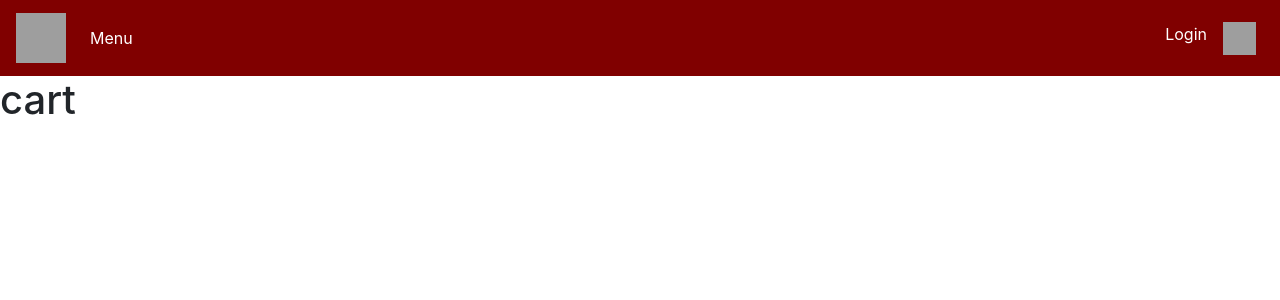
After one commit to satyakinkohli/Ashoka_AP1, a Django app: page /cart in a window 1280 px wide. The commit adds this page. Shown: the top 300 px of the page. Run offline with Django 3.2, Linux system fonts and the light colour scheme; some libraries are stand-ins or nearby versions; grey boxes are pictures that could not be loaded.

Commit message:
A bug again oh God

```diff
--- a/Store/templatetags/cart.py
+++ b/Store/models/cart.py
@@ -1,7 +1,7 @@
 from django import template
+from django.views import View
 
 register = template.Library()
-
 
 @register.filter(name='is_in_cart')
 def is_in_cart(product, cart):
@@ -12,7 +12,6 @@ def is_in_cart(product, cart):
 	return False
 
 
-
 @register.filter(name='cart_qty')
 def card_qty(product, cart):
 	keys = cart.keys()
--- a/Store/models/product.py
+++ b/Store/models/product.py
@@ -12,6 +12,11 @@ class Product(models.Model):
     image = models.ImageField(upload_to='upload/products/')
     category = models.ForeignKey(Category, on_delete=models.CASCADE, default=1)
 
+    #@staticmethod
+    #def get_all_product_by_id(ids):
+     #   return Product.objects.filter(id__in=ids)
+
+
     @staticmethod
     def get_all_products():
         return Product.objects.all()
--- a/Store/templates/base.html
+++ b/Store/templates/base.html
@@ -33,15 +33,29 @@
         </ul>
 
         <ul class="navbar-nav my-2 my-lg-0">
+          {% if request.session.customer %}
+
           <li class="nav-item">
-            <a class="nav-link" colors href="#" style="color: white">Logout <span class="sr-only">(current)</span></a>
+            <a class="nav-link" colors href="/orders" style="color: white">Orders <span class="sr-only">(current)</span></a>
           </li>
-<!--          <li class="nav-item">-->
-<!--            <a class="nav-link" href="/signup" style="color: white">Signup <span class="sr-only">(current)</span></a>-->
-<!--          </li>-->
+          <li class="nav-item">
+            <a class="nav-link" colors href="/logout" style="color: white">Logout <span class="sr-only">(current)</span></a>
+          </li>
+          <li class="nav-item">
+            <a class="nav-link" colors href="/cart" style="color: white"> <img src="https://image.flaticon.com/icons/png/512/126/126083.png" width=33 height=33> <span class="sr-only">(current)</span></a>
+          </li>
+          {% else %}
+        <!--  <li class="nav-item"> -->
+           <!-- <a class="nav-link" href="/signup" style="color: white">Signup <span class="sr-only">(current)</span></a> -->
+           <!-- </li> -->
           <li class="nav-item">
             <a class="nav-link" href="/login" style="color: white">Login <span class="sr-only">(current)</span></a>
           </li>
+          <li class="nav-item">
+            <a class="nav-link" colors href="/cart" style="color: white"> <img src="https://image.flaticon.com/icons/png/512/126/126083.png" width=33 height=33> <span class="sr-only">(current)</span></a>
+          </li>
+          {% endif %}
+
 
 
 
--- /dev/null
+++ b/Store/templates/cart.html
@@ -0,0 +1,9 @@
+{% extends 'base.html' %}
+
+
+{% block content %}
+
+
+<h1> cart </h1>
+
+{% endblock %}
--- a/Store/urls.py
+++ b/Store/urls.py
@@ -1,11 +1,13 @@
 from django.contrib import admin
 from django.urls import path
 
-from .views import Index, Login, Signup, home
+from .views import Index, Login, Signup, home, logout, Cart
 
 urlpatterns = [
     path('', home, name="Nostalgia_Home"),
     path('menu', Index.as_view(), name="Nostalgia_Menu"),
     path('signup', Signup.as_view()),
     path('login', Login.as_view()),
+    path('logout', logout, name='logout'),
+    path('cart', Cart.as_view(), name='cart'),
 ]
--- a/Store/views.py
+++ b/Store/views.py
@@ -107,8 +107,8 @@ class Login(View):
             # result = check_password(password, customer.password)
             # if result:
             if password == customer.password:
-                request.session['customer_id'] = customer.id
-                request.session['email'] = customer.email
+                request.session['customer'] = customer.id
+
                 return redirect("Nostalgia_Menu")
             else:
                 error_message = "Incorrect email or password"
@@ -116,3 +116,16 @@ class Login(View):
             error_message = "Incorrect email or password"
 
         return render(request, 'login.html', {'error': error_message})
+
+def logout(request):
+    request.session.clear()
+    return redirect('/')
+
+#from Store.models.product import Product
+class Cart(View):
+    def get(self, request):
+        #ids = list(request.session.get('cart').keys())
+        #products = Product.get_products_by_id(ids)
+        #print(products)
+        #return render(request, 'cart.html', {'products': products})
+        return render(request, 'cart.html')
```
Also changed, not shown: Store/templates/index.html (+6 -4 lines), db.sqlite3, 1 other file.
